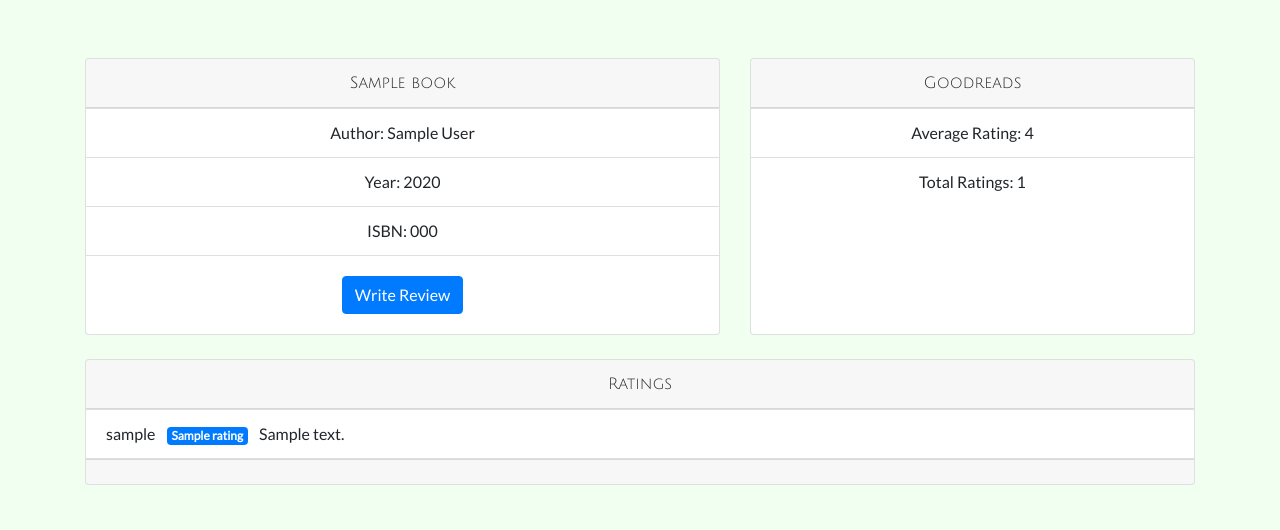
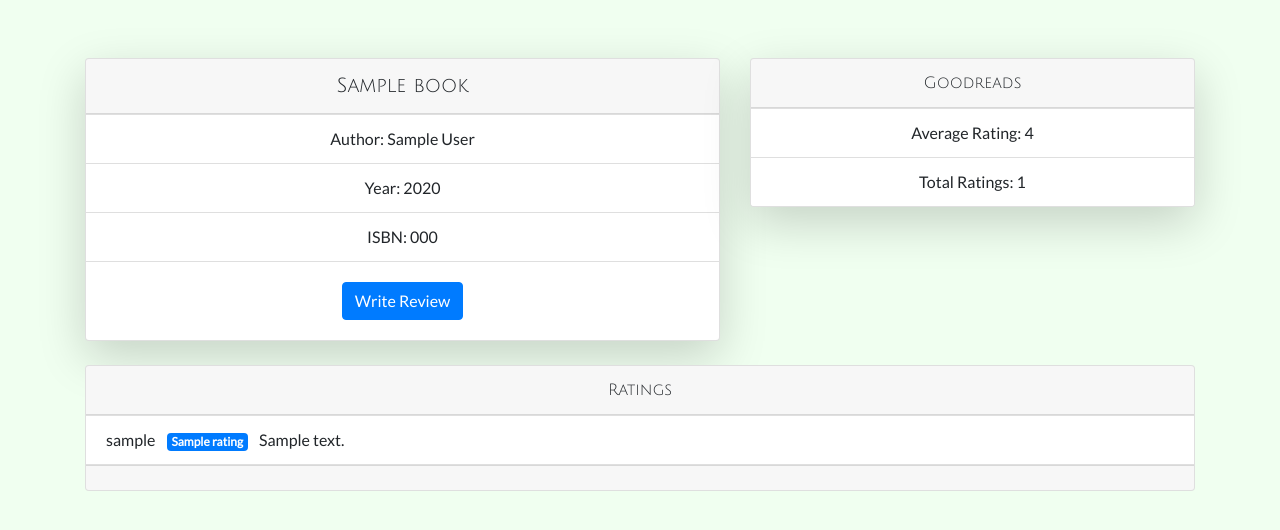
Before and after one commit to leigh-data/project1, a Flask app: template project/templates/books/detail.html in a window 1280 px wide. Shown: the part 56-586 px from the top of the page. Run offline with Flask 2, Linux system fonts and the light colour scheme; the template is opened without the code that fills it: values that come from a table or form of the project are taken from there, most other values are stand-ins (such as "Sample title", 1, 10 or a date in 2020); parts of the project's set-up code (start-up, migrations or seed data) failed here and were passed over; some libraries are stand-ins or nearby versions.

Commit message:
further ui tweaks

```diff
--- a/project/templates/books/detail.html
+++ b/project/templates/books/detail.html
@@ -7,9 +7,9 @@
     <div class="container">
         <div class="row mb-4">
             <div class="col-md-7">
-                <div class="card text-center">
+                <div class="card  book-card text-center shadow-lg">
                     <div class="card-header">
-                        {{ book.title }}
+                        <span class="lead">{{ book.title }}</span>
                     </div>
                     <ul class="list-group list-group-flush">
                         <li class="list-group-item">Author: {{ book.author }}</li>
@@ -31,8 +31,8 @@
                     {% endif %}
                 </div>
             </div>
-            <div class="col-md-5">
-                <div class="card text-center">
+            <div class="col-md-5 mt-4 mt-md-0">
+                <div class="card text-center shadow-lg">
                     <div class="card-header">
                         Goodreads
                     </div>
@@ -43,16 +43,19 @@
                 </div>
             </div>
         </div>
-        <div class="row">
+        <div class="row mb-4">
             <div class="col">
                 <div class="card">
                     <div class="card-header  text-center">
                         Ratings
-                </div>
-                {% if ratings %}
+                    </div>
+                    {% if ratings %}
                     <ul class="list-group list-group-flush">
                     {% for rating in ratings %}
-                        <li class="list-group-item">{{ rating.username }} <span class="badge badge-primary mr-2 ml-2">{{ rating.rating }}</span> {{ rating.comment }}</li>
+                        <li class="list-group-item">{{ rating.username }}
+                            <span class="badge badge-primary mr-2 ml-2">{{ rating.rating }}</span>
+                            {{ rating.comment }}
+                        </li>
                     {% endfor %}
                     </ul>
                 {% else %}
@@ -60,7 +63,8 @@
                     <p class="card-text text-center">There are no ratings.</p>
                 </div>
                 {% endif %}
-                <div class="card-footer text-muted"></div>
+                <div class="card-footer text-muted">
+                </div>
                 </div>
             </div>
         </div>
--- a/scss/_main.scss
+++ b/scss/_main.scss
@@ -40,7 +40,7 @@ body {
 }
 
 /* CARD STYLES */
-.card {
+.book-card {
   height: 100%;
 }
 
```
Also changed, not shown: project/static/css/styles.css.
